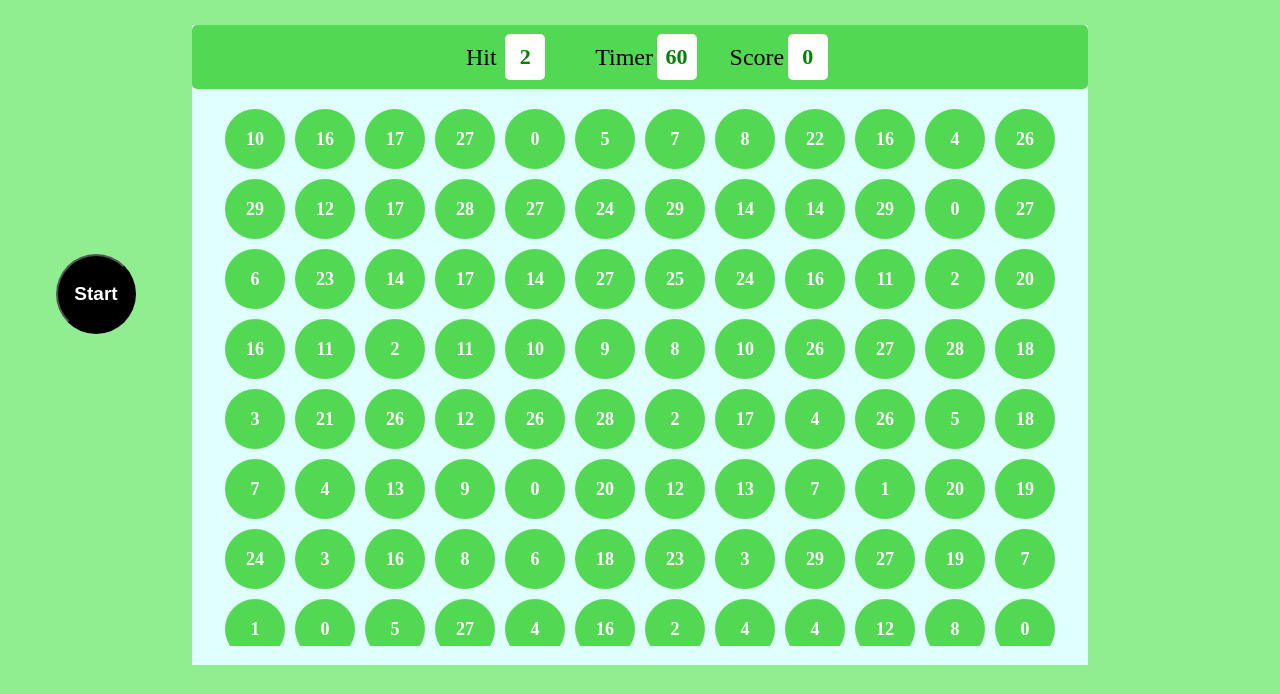
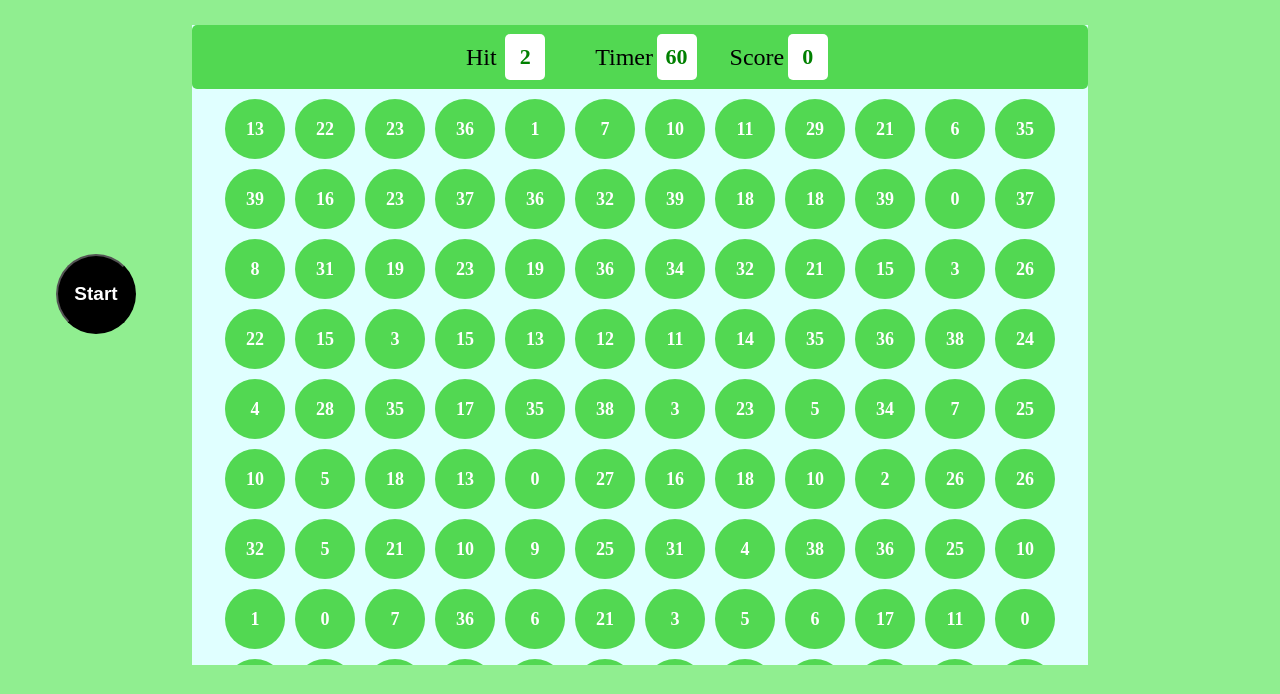
Before and after one commit to rahulrwt05/Bubble-Game, a plain HTML site: page index.html in a window 1280 px wide. Shown: the part 106-800 px from the top of the page. Drawn offline with Linux system fonts and the light colour scheme.

Commit message:
day-03-30daysofjs

```diff
--- a/styles.css
+++ b/styles.css
@@ -81,9 +81,9 @@ body {
   display: flex;
   justify-content: center;
   align-items: center;
-  padding: 20px;
+  padding: 10px;
   width: 100%;
-  height: 87%;
+  height: 90%;
 
   overflow: hidden;
   display: flex;
--- a/test.js
+++ b/test.js
@@ -7,7 +7,7 @@ let time = 60; // Initial time
 function makingbubbles() {
   var a = "";
   for (var i = 0; i <= 200; i++) {
-    var c = Math.floor(Math.random() * 30);
+    var c = Math.floor(Math.random() * 40);
     a += `<div class="bubble">${c}</div>`;
   }
   document.querySelector(".box2").innerHTML = a;
```
